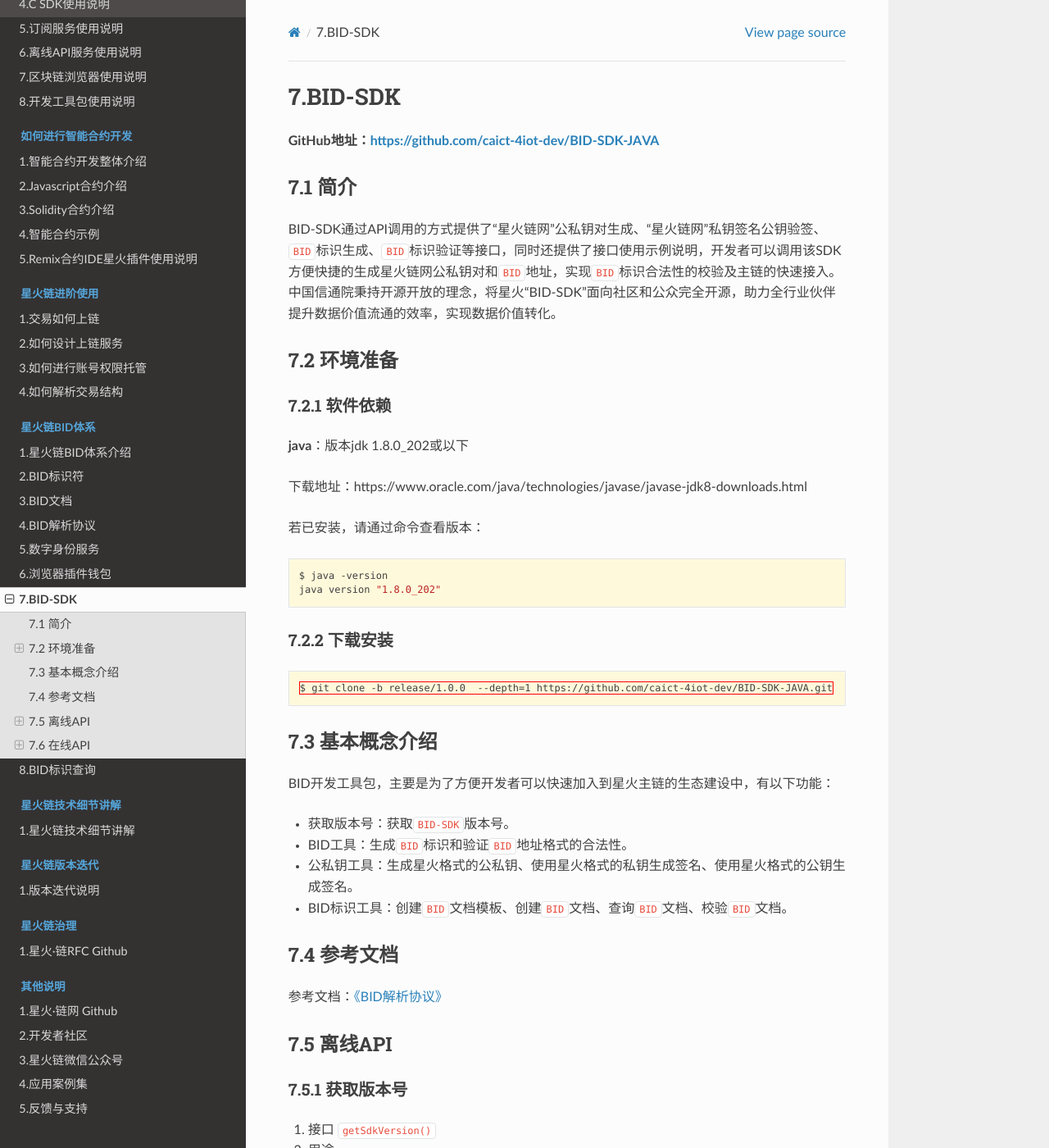
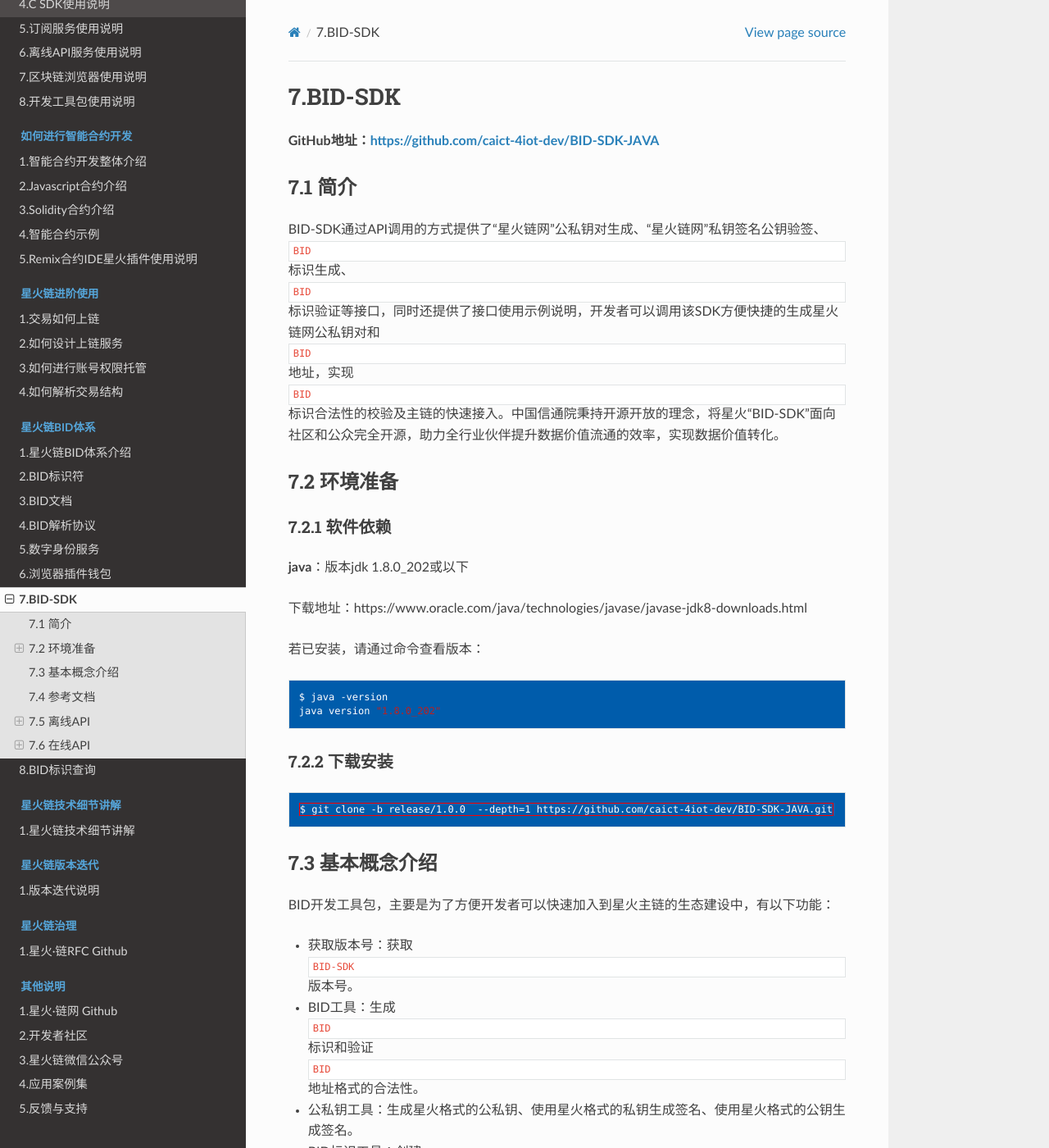
Before and after one commit to caict-4iot-dev/bif-doc, a Sphinx documentation site: the page built from docs/source/bid/BID-SDK.md, in a window 1280 px wide and 1400 px high. Shown: the whole window at 82% size. Built offline with Sphinx 7.4.7 and the Read the Docs theme 2.0.0, drawn with Linux system fonts in a browser that asks for light colours.

Commit message:
Update custom.css

```diff
--- a/docs/source/_static/custom.css
+++ b/docs/source/_static/custom.css
@@ -7,9 +7,15 @@
 }
 /* 设置代码段的背景色为浅黄色 */
 .highlight, code {
-    background-color: #fff9db; /* 浅黄色背景 */
-    padding: 5px; /* 添加一些内边距 */
-    border-radius: 4px; /* 轻微的圆角边框 */
+   /* background-color:  #005CAB; *//* 浅黄色背景 */
+  /*  padding: 5px;*/ /* 添加一些内边距 */
+/*    border-radius: 4px;*/ /* 轻微的圆角边框 */
+    min-width: 100%;
+    display: block;
+    background: #005CAB;
+    color: white;
+    padding: 10px 0;
+    margin: 0 0 -1px 0;
 }
 
 /* 设置段落的行距 */
```
